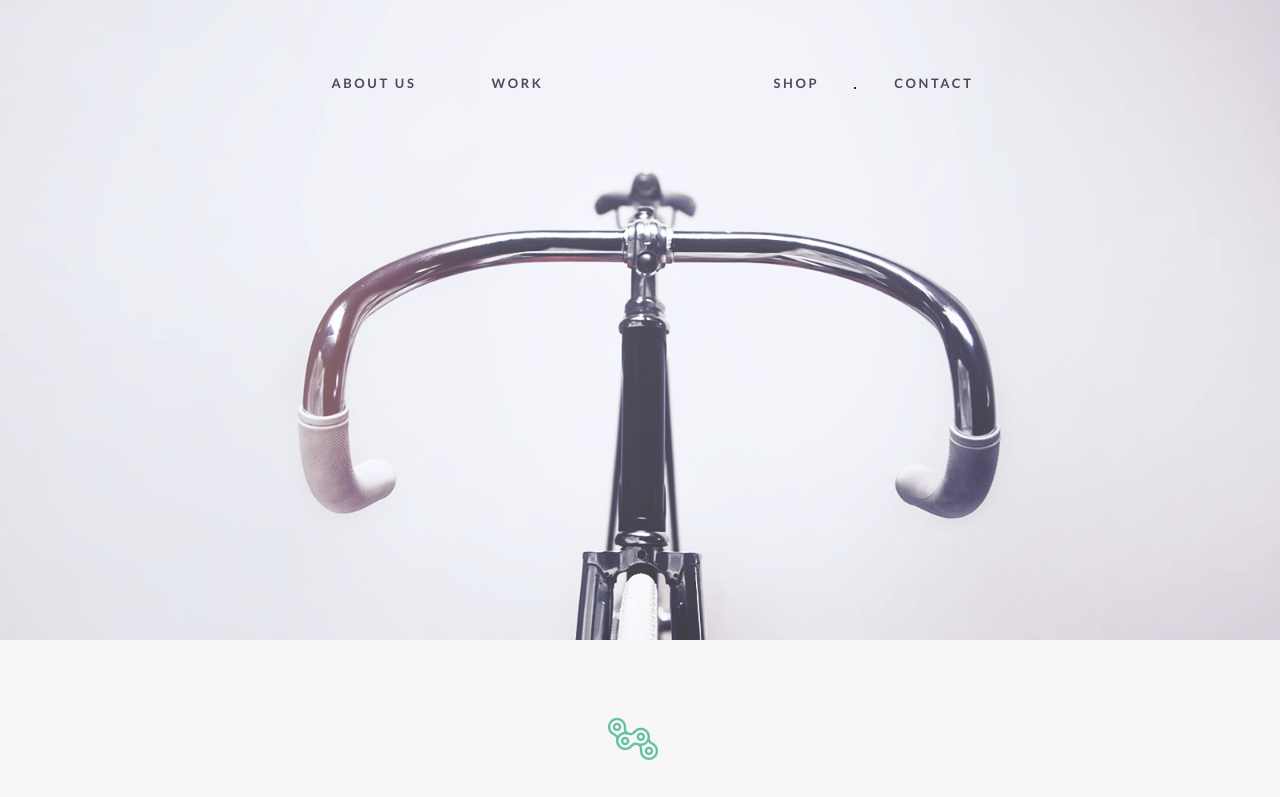
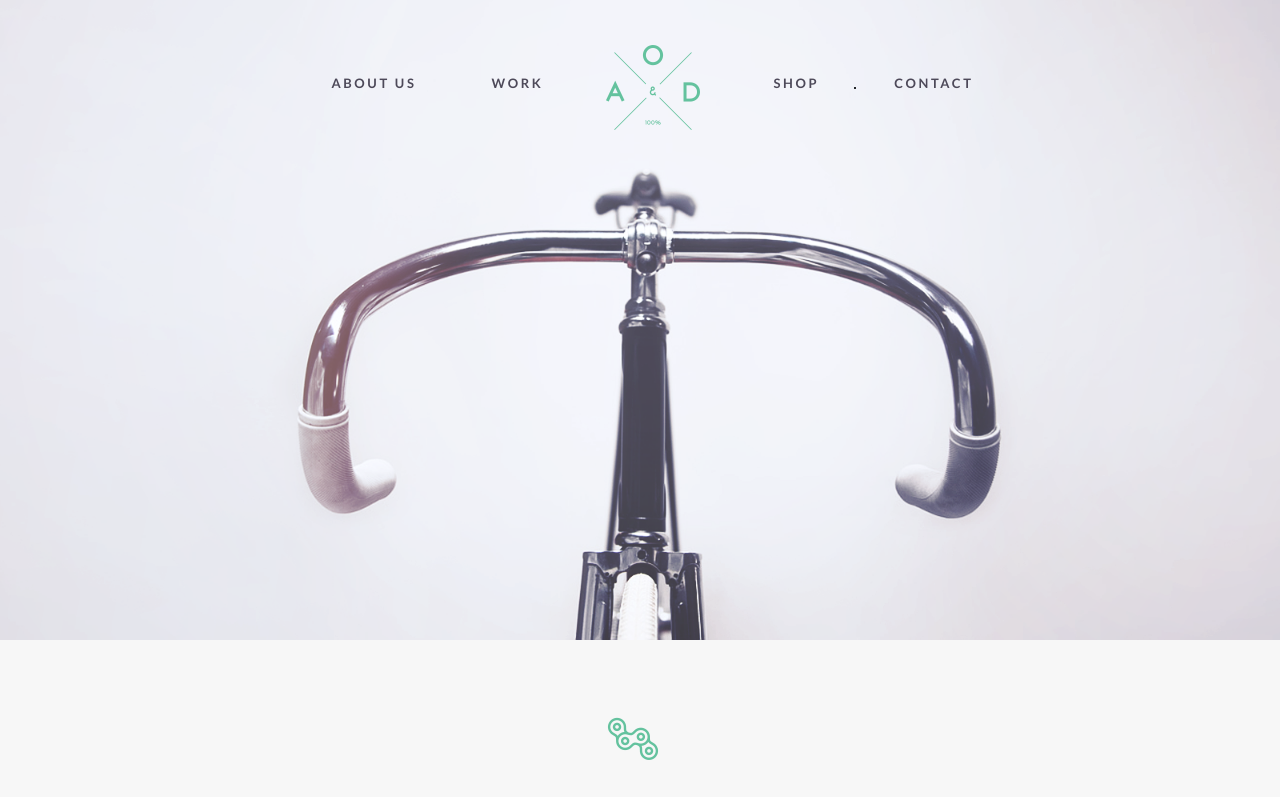
Before and after one commit to JijaHackerr/jija, a plain HTML site: page index.html in a window 1280 px wide. Shown: the top 797 px of the page. Drawn offline with nearby package versions, Linux system fonts and the light colour scheme; files whose address does not match are found by name.

Commit message:
Update index.html

```diff
--- a/index.html
+++ b/index.html
@@ -19,7 +19,7 @@
 							<div class="head__body">
 
 									<a href="#" class="head__logo">
-									<img src="./img/logo/Logo-3.png ../" alt="">
+									<img src="./img/logo/Logo-3.png" alt="">
 								</a>
 
 								<div class="header__burger">
```
